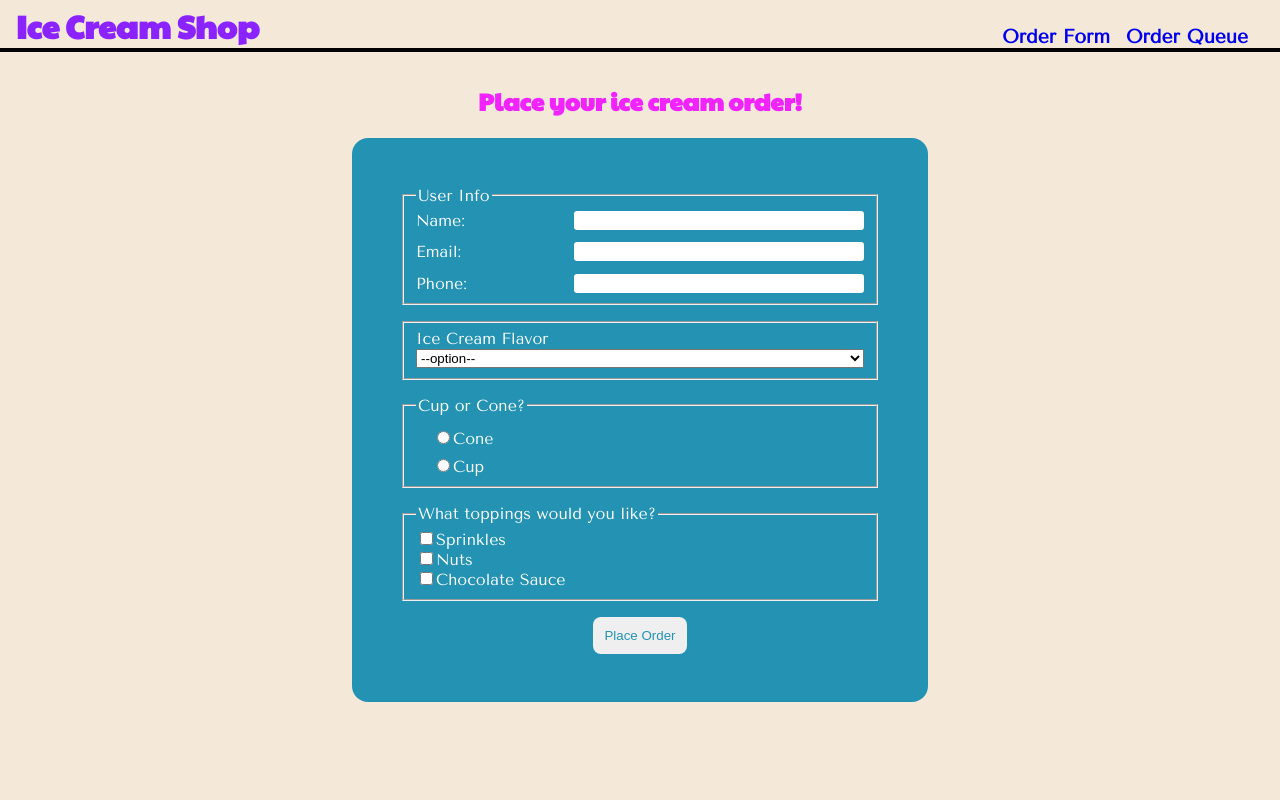
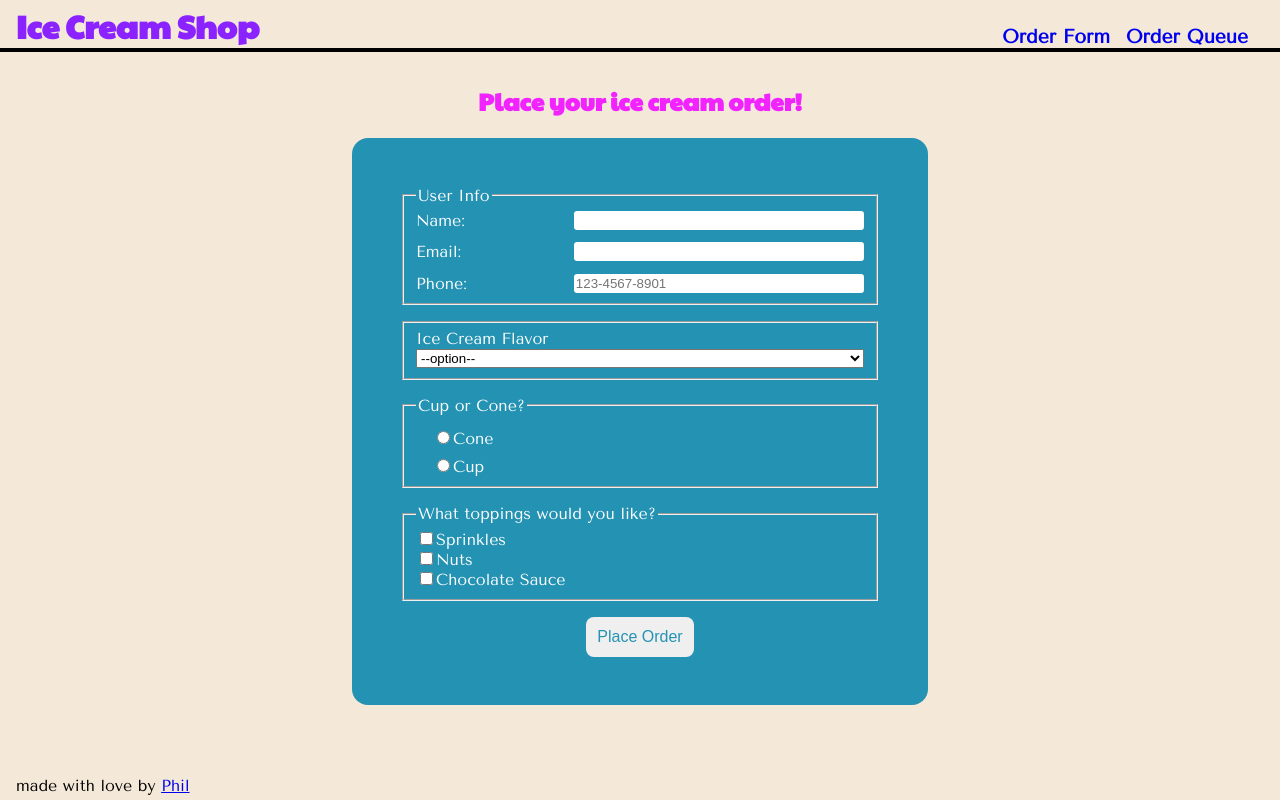
Before and after one commit to PhillipDaum/ice-cream-order-system, a React (Vite) app: page / in a window 1280 px wide. Built offline with nearby package versions, Linux system fonts and the light colour scheme.

Commit message:
add footer component, styling

```diff
--- a/src/App.css
+++ b/src/App.css
@@ -1,24 +1,14 @@
-/* fonts */
-@import url("https://fonts.googleapis.com/css2?family=Paytone+One&family=Tenor+Sans&display=swap");
-
-/* colors */
-:root {
-	--bg-primary: #f4e8d8;
-	--font-headers: "Paytone One", sans-serif;
-	--font-body: "Tenor Sans";
-	--h1: #8a23ff;
-	--h2: #f123ff;
+/* facilitates sticky footer */
+.app-container {
+    position: absolute;
+    min-height: 100%;
+	width: 100%;
+}
+.content-wrap {
+    padding-bottom: 2.5rem;
 }
 
-body {
-	background-color: var(--bg-primary);
-	font-family: var(--font-body);
-}
-.form-container {
-	display: flex;
-	flex-direction: column;
-	align-items: center;
-}
+/* headings */
 h1 {
 	font-family: var(--font-headers);
 	color: var(--h1);
--- a/src/App.jsx
+++ b/src/App.jsx
@@ -1,13 +1,13 @@
 import { useState } from 'react'
-import Nav from './components/Nav';
+import { Routes, Route } from 'react-router-dom';
+import Navbar from './components/Navbar';
 import OrderQueue from './pages/OrderQueue';
 import OrderForm from './pages/OrderForm';
-import { Routes, Route } from 'react-router-dom';
+import StickyFooter from './components/StickyFooter';
 import './App.css'
 
 function App() {
-
-  // one ticket for one ice cream
+  // form data; a single ice cream order ticket
   const [formData, setFormData] = useState({
     name: "",
     email: "",
@@ -20,18 +20,18 @@ function App() {
       chocolateSauce: false,
     }
   });
+  // array of all of the orders
+  const [orders, setOrders] = useState([]);
 
-
-  // Function to remove an order by index
+  // removes order tickets by index
   const removeOrder = (index) => {
     setOrders((prevOrders) => prevOrders.filter((_, i) => i !== index));
   };
 
-  // array of all of the orders
-  const [orders, setOrders] = useState([]);
-
+  // updates form data as user interacts with form
   const handleChange = (e) => {
     const { name, value, type, checked } = e.target;
+    // for the toppings, which are the only checkboxes and nested in the larger object
     if (type === 'checkbox') {
       setFormData((prevFormData) => ({
         ...prevFormData,
@@ -45,13 +45,12 @@ function App() {
     }
   };
 
+  // form submit function
   const handleSubmit = (e) => {
     e.preventDefault();
-    // how do I do this?
-    console.log("formdata", formData)
+    // adds new order to array of orders
     setOrders((prevOrders) => [...prevOrders, formData])
-    console.log(orders)
-    // resets form
+    // resets form data
     setFormData({
       name: "",
       email: "",
@@ -68,12 +67,15 @@ function App() {
 
   return (
     <div className='app-container'>
-      <Nav />
-      {/* ask for explanation on this */}
-      <Routes>
-        <Route path="/" element={<OrderForm handleChange={handleChange} handleSubmit={handleSubmit} formData={formData} />} />
-        <Route path="/order-queue" element={<OrderQueue orders={orders} removeOrder={removeOrder}/>} />
-      </Routes>
+      <div className="content-wrap">
+        <Navbar />
+        {/* ask for explanation on this */}
+        <Routes>
+          <Route path="/" element={<OrderForm handleChange={handleChange} handleSubmit={handleSubmit} formData={formData} />} />
+          <Route path="/order-queue" element={<OrderQueue orders={orders} removeOrder={removeOrder} />} />
+        </Routes>
+      </div>
+      <StickyFooter />
     </div>
   )
 }
--- a/src/components/Form.css
+++ b/src/components/Form.css
@@ -38,6 +38,7 @@ input {
 	display: inline-block;
 	color: var(--bg-form);
 	padding: 0.7rem;
+	font-size: 1rem;
 	border: none;
 	margin: auto;
 	border-radius: 0.5rem;
--- a/src/components/Form.jsx
+++ b/src/components/Form.jsx
@@ -17,7 +17,7 @@ function Form({ handleChange, handleSubmit, formData }) {
                     <div className="grid-switch">
                         <label htmlFor="phone">Phone:</label>
                         {/* <!--  can add pattern, etc later --> */}
-                        <input type="tel" id="phone" name="phone" value={formData.phone} onChange={handleChange} required />
+                        <input type="tel" id="phone" name="phone" pattern="[0-9]{3}-[0-9]{3}-[0-9]{4}" placeholder="123-4567-8901" value={formData.phone} onChange={handleChange} required />
                     </div>
                 </fieldset>
                 <fieldset>
--- a/src/components/Nav.css
+++ b/src/components/Navbar.css
@@ -1,6 +1,6 @@
 header {
     border-bottom: black .3rem solid;
-    height: 3rem; /* fixed height */
+    height: 3rem; /* fixed height; maybe better in pixels? */
     display: flex;
     justify-content: space-between;
     align-items: flex-end;
@@ -50,7 +50,7 @@ li {
 }
 
 /* Media Queries */
-/* I kinda wanna switch it so all of the media queries and stuff are mobile first  */
+/* kinda wanna switch it so all of the media queries and stuff are mobile first  */
 @media (max-width: 650px) {
     .hamburger-menu {
         display: flex;
--- /dev/null
+++ b/src/components/StickyFooter.css
@@ -0,0 +1,13 @@
+/* footer */
+.sticky-footer {
+    position: absolute;
+    bottom: 0;
+    width: 100%;
+    height: 2.5rem;
+}
+footer p{
+    font-size: 1rem;
+    color: var(--first);
+    margin-bottom: .2rem;
+    padding-left: 1rem;
+}
--- /dev/null
+++ b/src/components/StickyFooter.jsx
@@ -0,0 +1,15 @@
+import './StickyFooter.css'
+
+// relies on .app-container and .content-wrap in App.css
+
+function StickyFooter() {
+    return (
+        <>
+            <footer className='sticky-footer' id="footer">
+                <p>made with love by <a href="https://www.linkedin.com/in/daumphil" target="_blank" rel="noopener noreferrer">Phil</a></p>
+            </footer>
+        </>
+    )
+}
+
+export default StickyFooter
--- a/src/index.css
+++ b/src/index.css
@@ -1,3 +1,17 @@
+/* fonts */
+@import url("https://fonts.googleapis.com/css2?family=Paytone+One&family=Tenor+Sans&display=swap");
+
+/* colors */
+:root {
+	--bg-primary: #f4e8d8;
+	--font-headers: "Paytone One", sans-serif;
+	--font-body: "Tenor Sans";
+	--h1: #8a23ff;
+	--h2: #f123ff;
+}
+
 body {
     margin: 0;
+    background-color: var(--bg-primary);
+	font-family: var(--font-body);
 }
--- a/src/pages/OrderForm.css
+++ b/src/pages/OrderForm.css
@@ -1,4 +1,6 @@
 .form-container {
     margin-top: 2rem;
-
+	display: flex;
+	flex-direction: column;
+	align-items: center;
 }
--- a/src/pages/OrderQueue.css
+++ b/src/pages/OrderQueue.css
@@ -9,8 +9,39 @@
 }
 .order-card {
     border: black .2rem solid;
+    font-size: 1.4rem;
     border-radius: .2rem;
     padding: 1rem;
     margin-bottom: 1rem;
     background-color: var(--bg-order-card);
+    display: flex;
+    flex-direction: column;
 }
+.order-card-flex-container {
+    display: flex;
+    justify-content: space-around;
+}
+.order-card-user-info {
+    border: grey dashed .1rem;
+    border-radius: .3rem;
+    padding: 1rem;
+}
+.order-card-order {
+    border: grey dashed .1rem;
+    border-radius: .3rem;
+    padding: 1rem;
+}
+/* button */
+.remove-order {
+    margin: auto;
+    margin-top: 1rem;
+    padding: .6rem;
+    font-size: 1rem;
+}
+
+@media (max-width: 650px) {
+    .order-card-flex-container {
+       flex-direction: column;
+       gap: .6rem;
+    }
+}
--- a/src/pages/OrderQueue.jsx
+++ b/src/pages/OrderQueue.jsx
@@ -1,30 +1,32 @@
 import './OrderQueue.css'
 
-// import the stack of orders
 function OrderQueue({ orders, removeOrder }) {
 
   return (
-    // Is there going to be a problem because of async?
-    // cards are alwasy adding
     <div className='orders-container'>
       {orders.map((order, index) => (
         <div key={index} className='order-card'>
-          <p>{order.name}</p>
-          <p>{order.email}</p>
-          <p>{order.phone}</p>
+          <div className="order-card-flex-container">
+            <div className="order-card-user-info">
+              <p>Name: {order.name}</p>
+              <p>Email: {order.email}</p>
+              <p>Phone: {order.phone}</p>
+            </div>
 
-          <p>{order.vessel}</p>
-          <p>{order.flavor}</p>
+            <div className="order-card-order">
+              <p>Vessel: {order.vessel}</p>
+              <p>Flavor: {order.flavor}</p>
+              {/* I want to go back and use an array to do this */}
+              {Object.entries(order.toppings)
+                .filter(([key, value]) => value) // Keep only true toppings
+                .map(([key]) => (
+                  <p key={key}>Topping(s): {key}</p>
+                ))}
+            </div>
+          </div>
 
-          {/* I want to go back and use an array to do this */}
-          {/* Render toppings that are true */}
-          {Object.entries(order.toppings)
-            .filter(([key, value]) => value) // Keep only true toppings
-            .map(([key]) => (
-              <p key={key}>Topping: {key}</p>
-            ))}
-            {/* this button will remove the item from the array 'orders' */}
-            <button onClick={() => removeOrder(index)}>Serve Order</button>
+          {/* removes item from 'orders' array */}
+          <button className="remove-order" onClick={() => removeOrder(index)}>Serve Order</button>
         </div>
       ))}
     </div>
```
Also changed, not shown: src/components/Navbar.jsx (renamed from src/components/Nav.jsx, +8 -3 lines), 1 other file (tests, documents, lock files or other folders).
